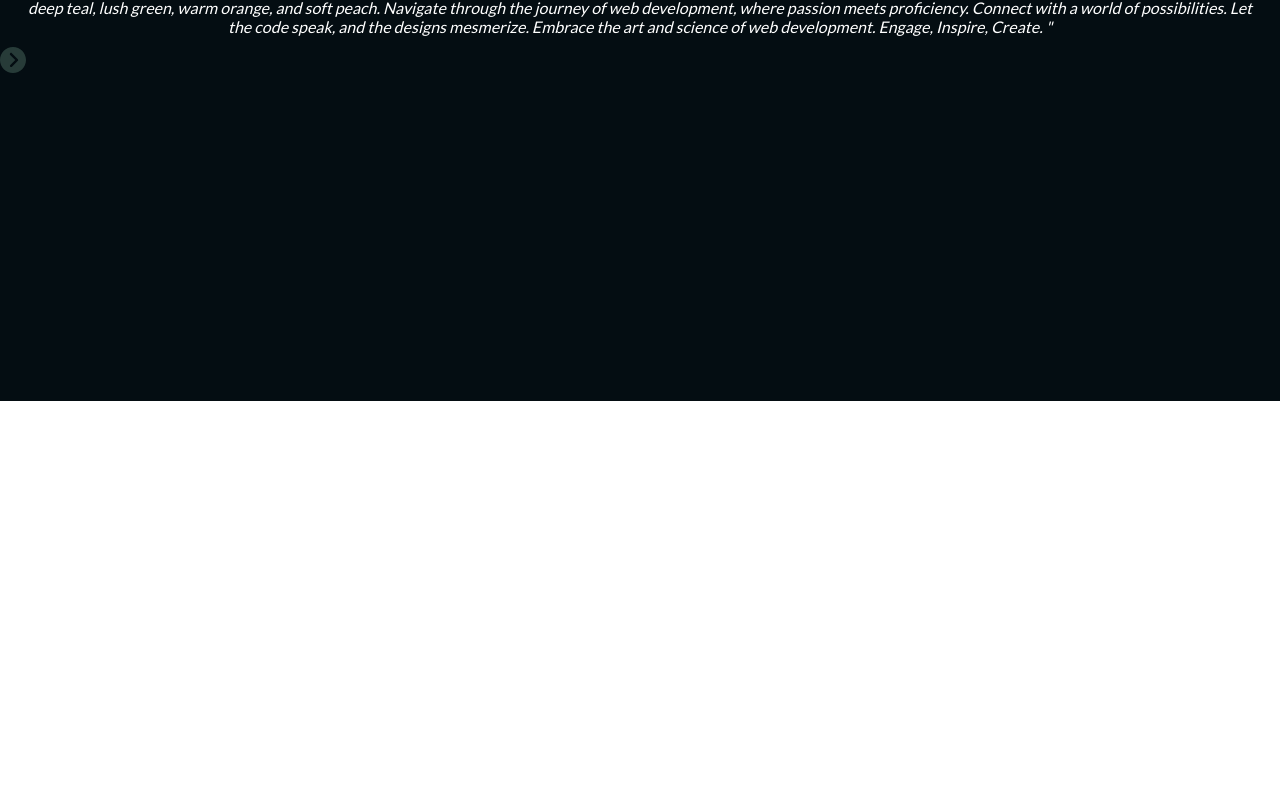
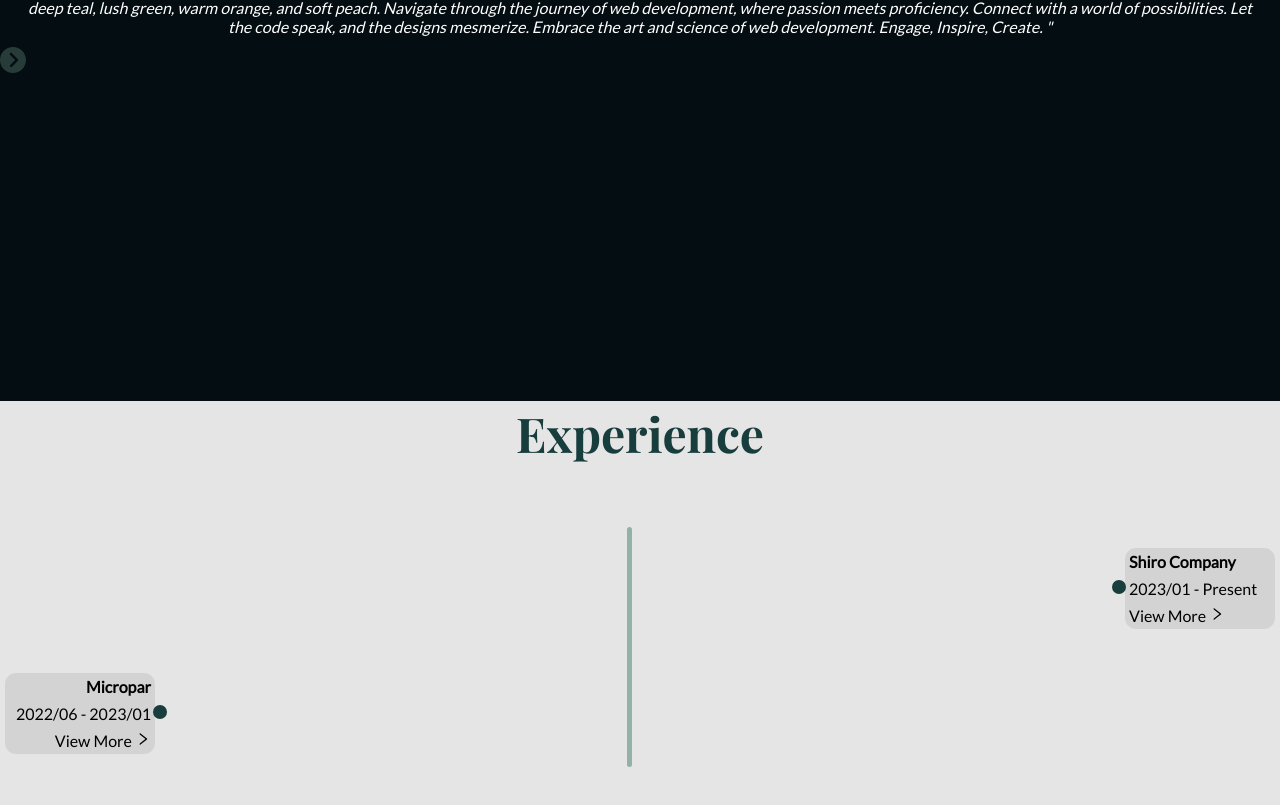
Before and after one commit to Kameha1011/Portfolio, a React (Vite) app: page / in a window 1280 px wide. Shown: the part 399-1204 px from the top of the page. Before the commit the page ends 800 px from the top, so only its background shows below. Built offline with nearby package versions, Linux system fonts and the light colour scheme.

Commit message:
experience component and modal on experience component

```diff
--- a/src/App.tsx
+++ b/src/App.tsx
@@ -1,4 +1,5 @@
 import './App.css'
+import { Experience } from './components/Experience/Experience'
 import { FloatingSideBar } from './components/FloatingSideBar/FloatingSideBar'
 import { Header } from './components/Header/Header'
 export const App: React.FC = () => {
@@ -7,6 +8,9 @@ export const App: React.FC = () => {
     <>
       <Header />
       <FloatingSideBar />
+      <main>
+        <Experience />
+      </main>
     </>
   )
 }
--- /dev/null
+++ b/src/components/Experience/Experience.css
@@ -0,0 +1,67 @@
+.experience {
+  display: flex;
+  flex-direction: column;
+  align-items: center;
+  background-color: #e5e5e5;
+  height: 60vh;
+}
+.experience__title {
+  font-family: "Playfair Display";
+  font-size: 3rem;
+  color: #183d3d;
+}
+.experience__timeline {
+  width: 100%;
+  height: 100%;
+  position: relative;
+}
+.experience__item {
+  position: absolute;
+  display: flex;
+  flex-direction: column;
+  width: 150px;
+  gap: 0.5rem;
+  background-color: #d3d3d3;
+  padding: 4px;
+  border-radius: 0.7rem;
+}
+.experience__item--right {
+  top: 20%;
+  right: 5px;
+}
+.experience__item--left {
+	text-align: right;
+  top: 50%;
+  left: 5px;
+}
+.experience__item--right::after,
+.experience__item--left::after {
+  content: "";
+  position: absolute;
+  top: 2rem;
+  width: 14px;
+  height: 14px;
+  border-radius: 50%;
+  background-color: #183d3d;
+}
+.experience__item--right::after {
+  left: -13px;
+}
+.experience__item--left::after {
+  right: -12px;
+}
+.experience__itemLink:hover {
+  cursor: pointer;
+  text-decoration: underline;
+  color: #183d3d;
+}
+.experience__stick {
+  position: absolute;
+  top: 15%;
+  left: 49%;
+  right: 50%;
+  width: 5px;
+  height: 15rem;
+  background-color: #93b1a6;
+  border-radius: 0.7rem;
+}
--- /dev/null
+++ b/src/components/Experience/Experience.tsx
@@ -0,0 +1,51 @@
+import { useState } from "react";
+import { AiOutlineRight } from "react-icons/ai";
+import { ExperienceItemModal } from "./ExperienceItemModal/ExperienceItemModal";
+import { EXPERIENCES } from "../../constants/experiences";
+import { type Experience as ExperienceType } from "../../types";
+import "./Experience.css";
+export const Experience: React.FC = () => {
+  const [isOpen, setIsOpen] = useState(false);
+  const [experience, setExperience] = useState<ExperienceType>(EXPERIENCES[0]);
+  const openModal = (experience: ExperienceType): void => {
+    setExperience(experience);
+    setIsOpen(true);
+    document.body.style.overflow = "hidden";
+  };
+  const closeModal = (): void => {
+    setIsOpen(false);
+    document.body.style.overflow = "scroll";
+  };
+  return (
+    <>
+      <section className="experience">
+        <h2 className="experience__title">Experience</h2>
+        <div className="experience__timeline">
+          <div className="experience__stick"></div>
+          {EXPERIENCES.map((experience, i) => (
+            <div
+              className={`experience__item experience__item--${
+                i % 2 === 0 ? "left" : "right"
+              }`}
+              key={i}
+            >
+              <h4>{experience.company}</h4>
+              <p>{experience.period}</p>
+              <p
+                className="experience__itemLink"
+                onClick={() => {
+                  openModal(experience);
+                }}
+              >
+                View More <AiOutlineRight />
+              </p>
+            </div>
+          ))}
+        </div>
+      </section>
+      {isOpen && (
+        <ExperienceItemModal closeModal={closeModal} experience={experience} />
+      )}
+    </>
+  );
+};
--- /dev/null
+++ b/src/components/Experience/ExperienceItemModal/ExperienceItemModal.css
@@ -0,0 +1,65 @@
+.experienceItemModal__bg {
+  background-color: rgba(0, 0, 0, 0.2);
+  width: 100vw;
+  height: 100vh;
+  z-index: 0;
+  top: 50%;
+  left: 50%;
+  transform: translate(-50%, -50%);
+  position: fixed;
+}
+.experienceItemModal {
+  background-color: #183d3d;
+  color: #fff;
+  width: 18rem;
+  height: 30rem;
+  z-index: 4;
+  padding: 1rem;
+  border-radius: 2.5rem;
+  box-shadow: 0 5px 20px 0 rgba(0, 0, 0, 0.04);
+  position: fixed;
+  top: 50%;
+  left: 50%;
+  transform: translate(-50%, -50%);
+  display: flex;
+  flex-direction: column;
+}
+.experienceItemModal__header,
+.experienceItemModal__body,
+.experienceItemModal__footer {
+  width: 100%;
+}
+.experienceItemModal__header{
+    height: 20%;
+}
+.experienceItemModal__body{
+    height: 65%;
+    padding: .5rem;
+}
+.experienceItemModal__footer{
+    height: 15%;
+}
+.experienceItemModal__title {
+  font-family: "Playfair Display";
+  font-size: 2rem;
+}
+.experienceItemModal__date{
+    margin-top: .5rem;
+    font-size: .8rem;
+}
+.experienceItemModal__list{
+  padding: .5rem;
+}
+.experienceItemModal__button{
+    background-color: #93B1A6;
+    border: 2px solid #5C8374;
+    border-radius: 1rem;
+    padding: .7rem;
+    font-size: 1.1rem;
+    color: #fff;
+    cursor: pointer;
+}
+.experienceItemModal__button:hover{
+    background-color: #5C8374;
+    border: 2px solid #93B1A6;
+}
--- /dev/null
+++ b/src/components/Experience/ExperienceItemModal/ExperienceItemModal.tsx
@@ -0,0 +1,36 @@
+import { type Experience } from "../../../types";
+import "./ExperienceItemModal.css";
+interface Props {
+  closeModal: () => void;
+  experience: Experience;
+}
+export const ExperienceItemModal: React.FC<Props> = ({
+  closeModal,
+  experience,
+}) => {
+  return (
+    <div className="experienceItemModal__bg">
+      <div className="experienceItemModal">
+        <div className="experienceItemModal__header">
+          <h2 className="experienceItemModal__title">{experience.company}</h2>
+          <h4>{experience.position}</h4>
+          <p className="experienceItemModal__date">{experience.period}</p>
+        </div>
+        <div className="experienceItemModal__body">
+          <ul className="experienceItemModal__list">
+            {experience.bullets.map((bullet, i) => (
+              <li className="experienceItemModal__listItem" key={i}>
+                {bullet}
+              </li>
+            ))}
+          </ul>
+        </div>
+        <div className="experienceItemModal__footer">
+          <button className="experienceItemModal__button" onClick={closeModal}>
+            Close
+          </button>
+        </div>
+      </div>
+    </div>
+  );
+};
--- a/src/components/FloatingSideBar/FloatingSideBar.css
+++ b/src/components/FloatingSideBar/FloatingSideBar.css
@@ -1,4 +1,5 @@
 .floatingSidebar {
+  z-index: 1;
   position: fixed;
   top: 50%;
   bottom: 50%;
@@ -29,6 +30,9 @@
   font-size: 2rem;
   cursor: pointer;
 }
+.floatingSidebar__toggle:focus-visible {
+  outline: none;
+}
 .floatingSidebar__toggle--open {
   color: #5c8374;
 }
--- a/src/components/FloatingSideBar/FloatingSideBar.tsx
+++ b/src/components/FloatingSideBar/FloatingSideBar.tsx
@@ -1,7 +1,7 @@
 import { useState } from "react";
 import { IoIosArrowDroprightCircle } from "react-icons/io";
 import { FloatingSideBarItem } from "./FloatingSideBarItem/FloatingSideBarItem";
-import { sideBarItems } from "../../constants/sideBarItems";
+import { SIDEBAR_ITEMS } from "../../constants/sideBarItems";
 import "./FloatingSideBar.css";
 export const FloatingSideBar: React.FC = () => {
   const [open, setOpen] = useState(false);
@@ -12,7 +12,7 @@ export const FloatingSideBar: React.FC = () => {
   return (
     <nav className={`floatingSidebar ${open && "floatingSidebar--open"}`}>
       <ul className="floatingSidebar__list">
-        {sideBarItems.map((item) => (
+        {SIDEBAR_ITEMS.map((item) => (
           <FloatingSideBarItem key={item.title} {...item} />
         ))}
       </ul>
--- /dev/null
+++ b/src/constants/experiences.ts
@@ -0,0 +1,24 @@
+export const EXPERIENCES = [
+  {
+    company: "Micropar",
+    position: "Frontend Developer",
+    period: "2022/06 - 2023/01",
+    bullets: [
+      "Implemented figma designs into code.",
+      "Optimized CSS and Bootstrap, achieving a 75% reduction in unused code.",
+      "Refactored AJAX code, transitioning to modern ES6 async and await syntax, resulting in a 100% improvement.",
+      "Enhanced page load speed by resizing 100% of images and minifying CSS, HTML, and JS files for static websites.",
+    ],
+  },
+  {
+    company: "Shiro Company",
+    position: "Fullstack Developer & Co-Founder",
+    period: "2023/01 - Present",
+    bullets: [
+      "Developed functional e-commerce platforms using WooCommerce.",
+      "Integrated payment APIs.",
+      "Managed database operations for seamless accessibility.",
+      "Optimized landing pages with 90+ points on SEO and performance optimization.",
+    ],
+  },
+] as const;
--- a/src/constants/sideBarItems.tsx
+++ b/src/constants/sideBarItems.tsx
@@ -5,7 +5,7 @@ import {
   FaGraduationCap,
   FaEnvelopeOpenText,
 } from "react-icons/fa";
-export const sideBarItems = [
+export const SIDEBAR_ITEMS = [
   {
     title: "About",
     icon: <FaUserAlt />,
@@ -26,4 +26,4 @@ export const sideBarItems = [
     title: "Contact",
     icon: <FaEnvelopeOpenText />,
   },
-];
+] as const;
```
Also changed, not shown: src/types.d.ts (added, +7 -0 lines).
